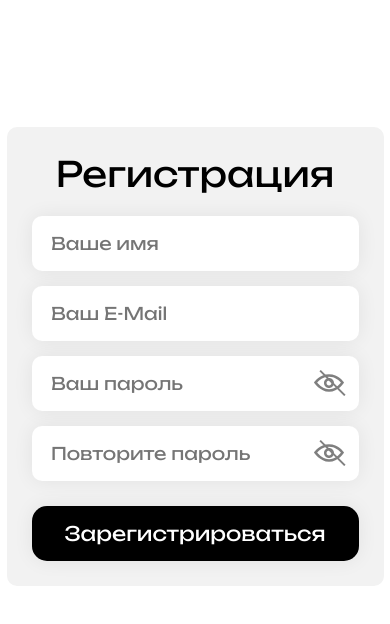
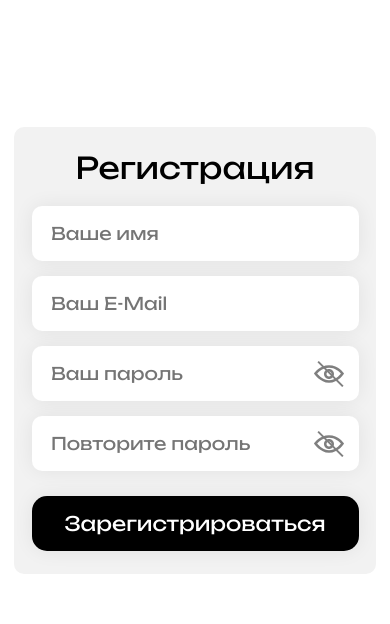
Before and after one commit to GlebVygorchuk/task-manager, a React (Vite) app in the folder task-manager/: page /register in a window 390 px wide. Shown: the top 624 px of the page. Built offline with nearby package versions, Linux system fonts and the light colour scheme.

Commit message:
small fixes

```diff
--- a/task-manager/src/styles/styles.css
+++ b/task-manager/src/styles/styles.css
@@ -156,7 +156,7 @@
 }
 @media (max-width: 480px) {
   .registration__container {
-    padding: 25px 25px;
+    padding: 22.5px 17.5px;
   }
 }
 .registration__name {
@@ -165,6 +165,11 @@
 @media (max-width: 770px) {
   .registration__name {
     font-size: 35px;
+  }
+}
+@media (max-width: 480px) {
+  .registration__name {
+    font-size: 30px;
   }
 }
 .registration__form {
@@ -309,6 +314,11 @@
     right: 9px;
   }
 }
+@media (max-width: 480px) {
+  .crossline {
+    right: 11px;
+  }
+}
 
 .hide {
   width: 0%;
@@ -317,6 +327,11 @@
 @media (max-width: 770px) {
   .hide {
     right: 28px;
+  }
+}
+@media (max-width: 480px) {
+  .hide {
+    right: 29px;
   }
 }
 
@@ -346,7 +361,7 @@
 @media (max-width: 770px) {
   .advice {
     left: 0%;
-    top: -260%;
+    top: -240%;
     font-size: 15px;
     border-radius: 7.5px;
   }
```
Also changed, not shown: task-manager/src/styles/_Register.scss (+14 -2 lines), 1 other file (tests, documents, lock files or other folders).
